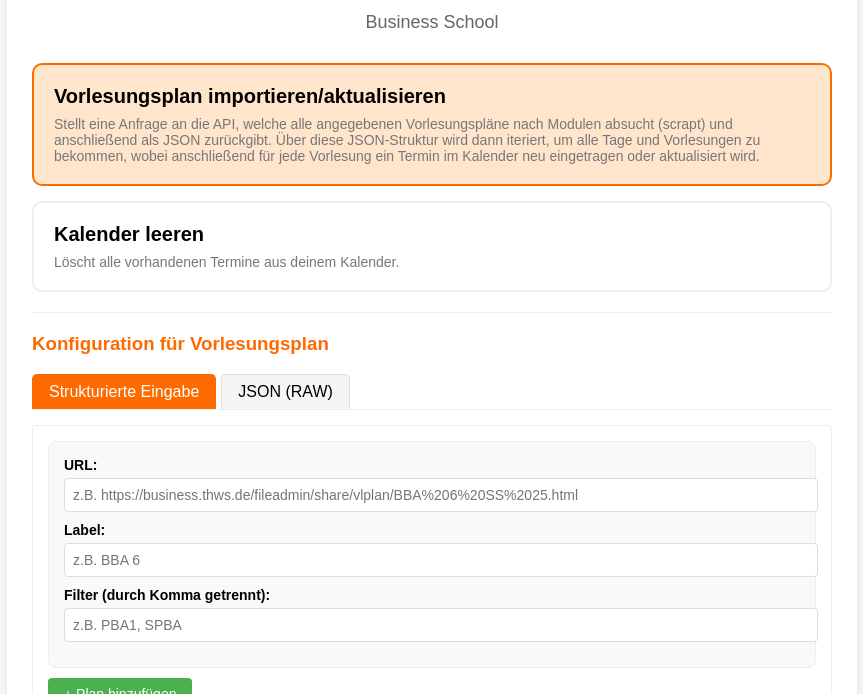
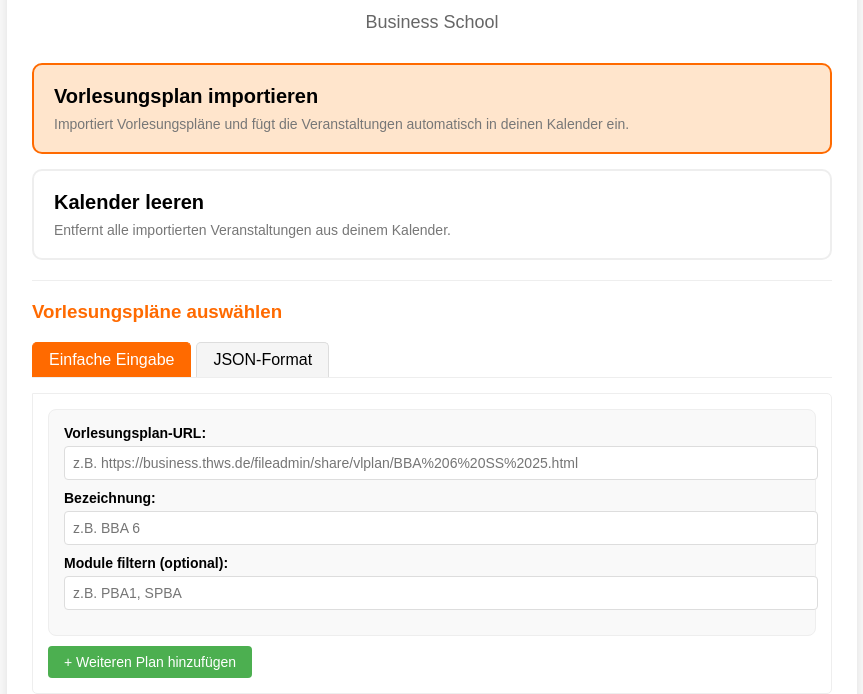
Before and after one commit to marc-wilhelm/rpa-thws-scheduler, a plain HTML site: page index.html in a window 1280 px wide. Both pictures are taken after a click on the element 640 px from the left and 230 px from the top of the page. Shown: the part 106-800 px from the top of the page, without its empty margins (208-1071 px from the left). Drawn offline with Linux system fonts and the light colour scheme.

Commit message:
Update index.html

```diff
--- a/index.html
+++ b/index.html
@@ -15,23 +15,23 @@
 
         <div id="options">
             <div class="option-card" onclick="selectOption('scrape')">
-                <div class="option-title">Vorlesungsplan importieren/aktualisieren</div>
-                <div class="option-description">Stellt eine Anfrage an die API, welche alle angegebenen Vorlesungspläne nach Modulen absucht (scrapt) und anschließend als JSON zurückgibt. Über diese JSON-Struktur wird dann iteriert, um alle Tage und Vorlesungen zu bekommen, wobei anschließend für jede Vorlesung ein Termin im Kalender neu eingetragen oder aktualisiert wird.</div>
+                <div class="option-title">Vorlesungsplan importieren</div>
+                <div class="option-description">Importiert Vorlesungspläne und fügt die Veranstaltungen automatisch in deinen Kalender ein.</div>
             </div>
 
             <div class="option-card" onclick="selectOption('clear')">
                 <div class="option-title">Kalender leeren</div>
-                <div class="option-description">Löscht alle vorhandenen Termine aus deinem Kalender.</div>
+                <div class="option-description">Entfernt alle importierten Veranstaltungen aus deinem Kalender.</div>
             </div>
         </div>
 
-        <!-- Neuer Bereich für Request-Content bei Scrape -->
+        <!-- Konfigurationsbereich für Vorlesungsplan-Import -->
         <div id="scrape-config" class="config-section" style="display: none;">
-            <h3>Konfiguration für Vorlesungsplan</h3>
+            <h3>Vorlesungspläne auswählen</h3>
 
             <div class="input-tabs">
-                <div class="tab-button active" onclick="switchTab('structured')">Strukturierte Eingabe</div>
-                <div class="tab-button" onclick="switchTab('raw')">JSON (RAW)</div>
+                <div class="tab-button active" onclick="switchTab('structured')">Einfache Eingabe</div>
+                <div class="tab-button" onclick="switchTab('raw')">JSON-Format</div>
             </div>
 
             <!-- Strukturierte Eingabe -->
@@ -39,21 +39,21 @@
                 <div id="plans-container">
                     <div class="plan-item">
                         <div class="input-group">
-                            <label for="plan-url-0">URL:</label>
+                            <label for="plan-url-0">Vorlesungsplan-URL:</label>
                             <input type="text" id="plan-url-0" class="plan-url" placeholder="z.B. https://business.thws.de/fileadmin/share/vlplan/BBA%206%20SS%2025.html">
                         </div>
                         <div class="input-group">
-                            <label for="plan-label-0">Label:</label>
+                            <label for="plan-label-0">Bezeichnung:</label>
                             <input type="text" id="plan-label-0" class="plan-label" placeholder="z.B. BBA 6">
                         </div>
                         <div class="input-group">
-                            <label for="plan-filter-0">Filter (durch Komma getrennt):</label>
+                            <label for="plan-filter-0">Module filtern (optional):</label>
                             <input type="text" id="plan-filter-0" class="plan-filter" placeholder="z.B. PBA1, SPBA">
                         </div>
-                        <button class="remove-plan" onclick="removePlan(0)" style="display: none;">Entfernen</button>
+                        <button class="remove-plan" onclick="removePlan(0)" style="display: none;">Löschen</button>
                     </div>
                 </div>
-                <button class="add-plan-button" onclick="addPlan()">+ Plan hinzufügen</button>
+                <button class="add-plan-button" onclick="addPlan()">+ Weiteren Plan hinzufügen</button>
             </div>
 
             <!-- JSON RAW Eingabe -->
@@ -72,16 +72,16 @@
             </div>
         </div>
 
-        <button id="execute" class="execute-button" disabled onclick="executeAction()">Ausführen</button>
+        <button id="execute" class="execute-button" disabled onclick="executeAction()">Jetzt importieren</button>
 
         <div id="status" class="status"></div>
     </div>
 
     <div class="content-block">
-        <h3>API Info</h3>
+        <h3>API-Informationen</h3>
         <p><strong>URL:</strong><br><code>https://thws-scheduler.azurewebsites.net/api/schedule_scraper</code></p>
 
-        <h4>Content-Request Format:</h4>
+        <h4>Anfrage-Format:</h4>
         <pre>{
   "plans": [
     {
@@ -96,6 +96,11 @@
     }
   ]
 }</pre>
+
+        <h4>Hilfe und Dokumentation:</h4>
+        <p>Die API durchsucht die angegebenen Vorlesungspläne und extrahiert alle Veranstaltungen. Du kannst optional Module mit dem Filter-Parameter eingrenzen.</p>
+        <p>Fehlermeldungen werden hier im Status-Bereich angezeigt. Bitte stelle sicher, dass die URL-Adressen korrekt sind und auf gültige THWS-Vorlesungspläne verweisen.</p>
+        <p>Bei Problemen oder Fragen wende dich bitte an: <a href="mailto:support@beispiel.de">support@beispiel.de</a></p>
     </div>
 </div>
 
```
